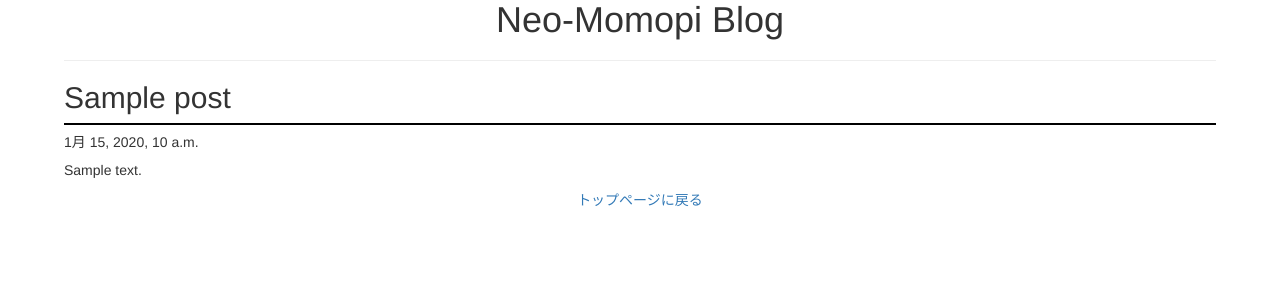
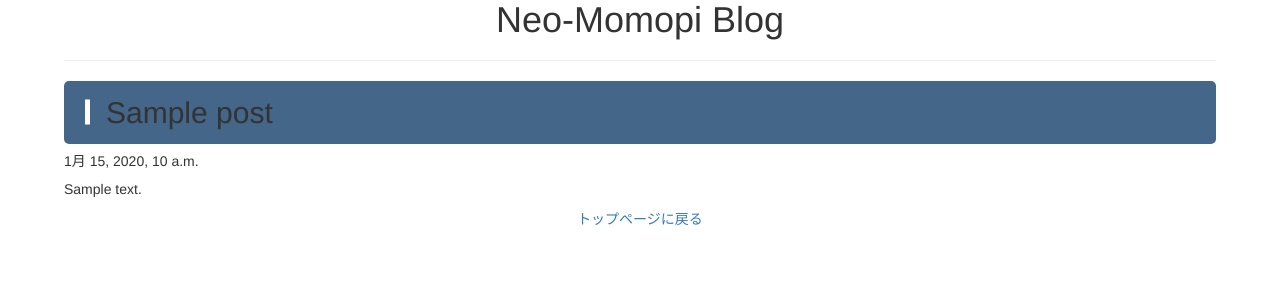
Before and after one commit to type89/djangogirls, a Django app: page /post/1 in a window 1280 px wide. Shown: the top 300 px of the page. Run offline with Django 3.2, Linux system fonts and the light colour scheme; tables that the repository leaves empty hold one stand-in row (values such as "Sample post"); some libraries are stand-ins or nearby versions.

Commit message:
change css

```diff
--- a/blog/templates/blog/post_list.html
+++ b/blog/templates/blog/post_list.html
@@ -16,7 +16,6 @@
       <div class="detail_link">
       <a href="{% url 'post_detail' pk=post.pk %}">記事を読む</a>
       </div>
-      <hr />
   </div>
   {% endfor %}
 {% endblock content %}
--- a/static/css/blog.css
+++ b/static/css/blog.css
@@ -18,6 +18,20 @@ body {
 }
 
 h2 {
-     padding-bottom: 0.3em;
-     border-bottom: solid 2px black;
+     position: relative;
+     color: white;
+     padding:0.5em 0.5em 0.5em 1.4em;
+     background-color: #446689;
+     border-radius: 5px;
 }
+
+h2::after {
+     position: absolute;
+     top: 50%;
+     left:0.7em;
+     transform:translateY(-50%);
+     content: '';
+     width: 5px;
+     height:25px;
+     background-color:white;
+}
```
